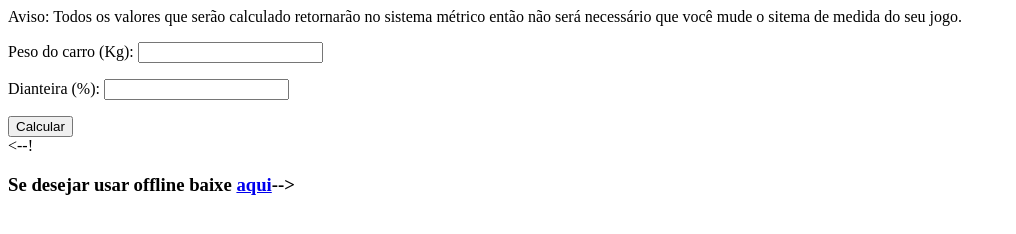
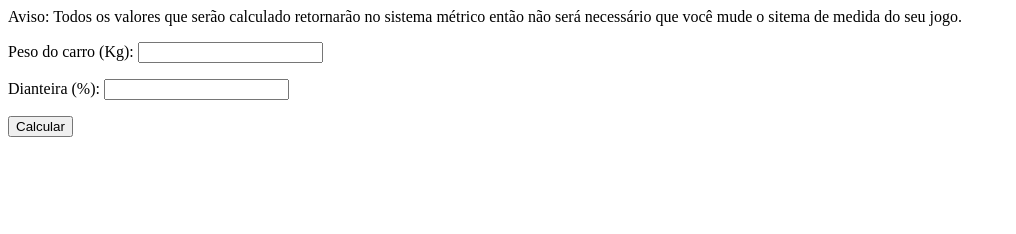
Before and after one commit to JohnWick92/ForzaMotorSportForms, a plain HTML site: page Forza-Forms/index.html in a window 1280 px wide. Shown: the whole page, without its empty margins (0-1016 px from the left). Drawn offline with Linux system fonts and the light colour scheme.

Commit message:
Update index.html

```diff
--- a/Forza-Forms/index.html
+++ b/Forza-Forms/index.html
@@ -16,6 +16,6 @@
     <div id="divR">
 
     </div>
-    <--!<h3>Se desejar usar offline baixe <a href="Calculo_Tunagem_Forza.jar">aqui</a>-->
+    <!--<h3>Se desejar usar offline baixe <a href="Calculo_Tunagem_Forza.jar">aqui</a>-->
 </body>
 </html>
```
